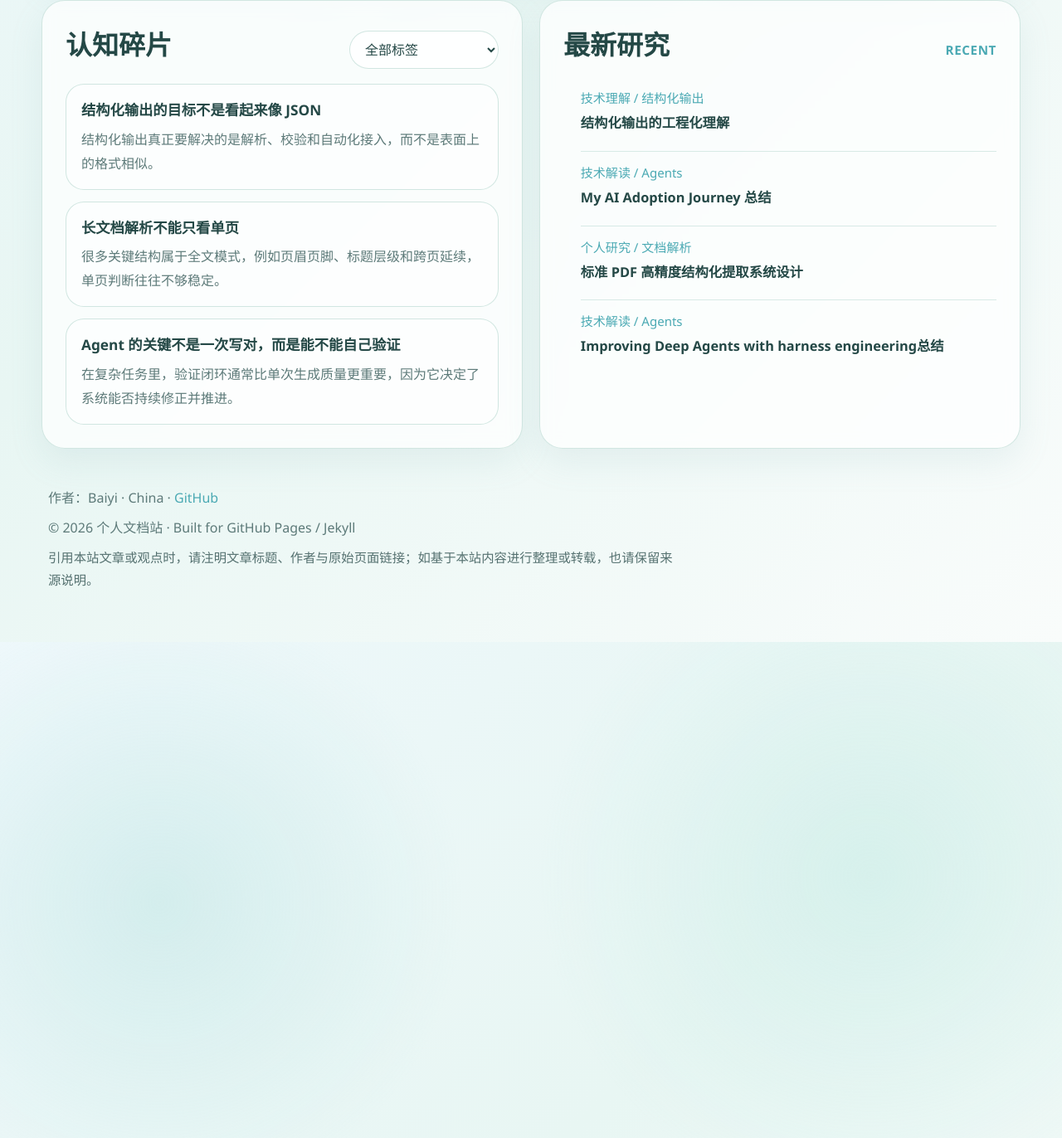
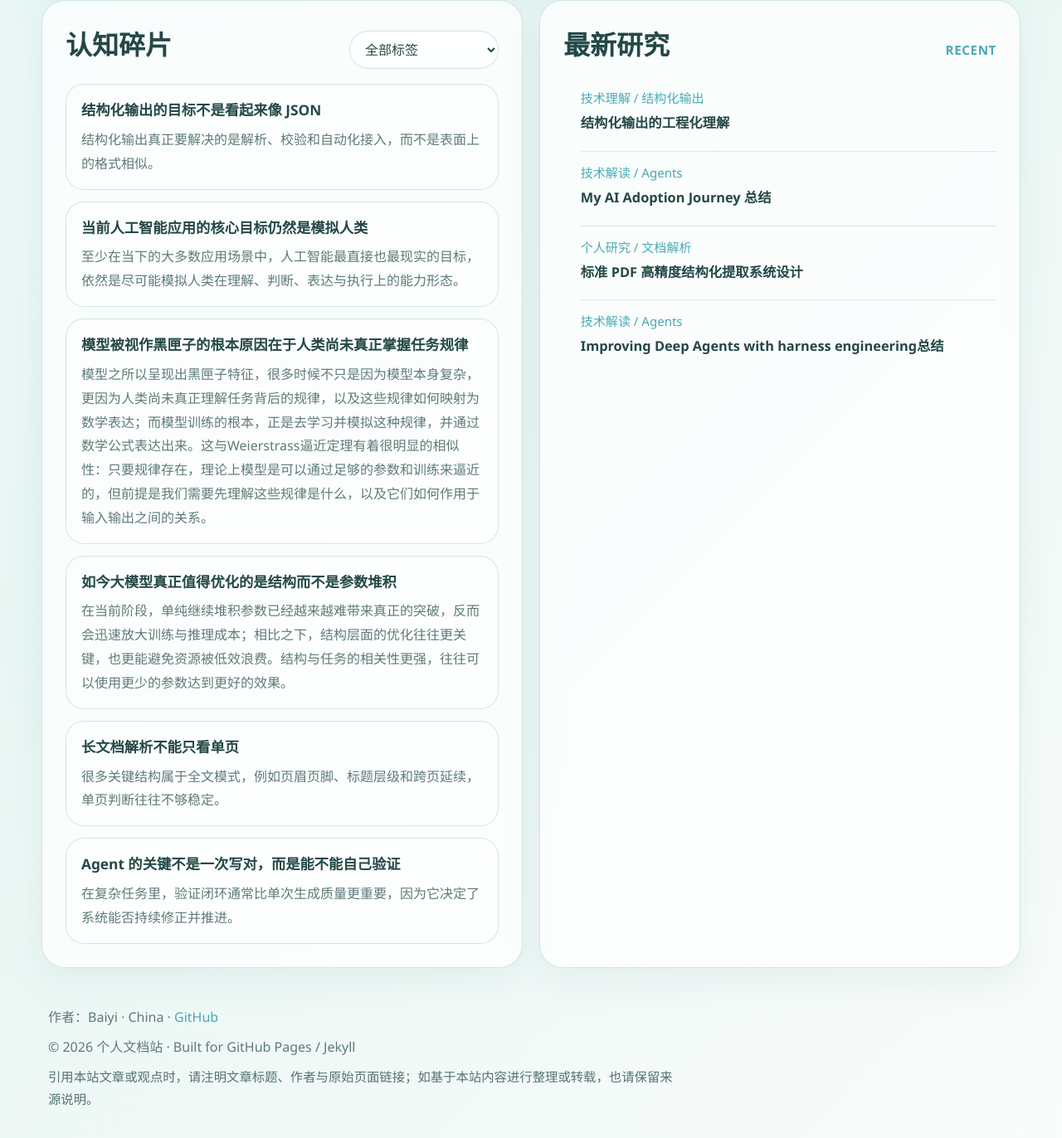
Before and after one commit to 8888-baiyi-8888/8888-baiyi-8888.github.io, a Jekyll site: the page built from index.md, in a window 1280 px wide and 1400 px high, scrolled down 795 px. Shown: the top 1372 px of the window at 83% size. Built offline with Jekyll 4.4.1, drawn with Linux system fonts in a browser that asks for light colours.

Commit message:
“认知碎片：增加内容”

```diff
--- a/_data/thought_fragments.yml
+++ b/_data/thought_fragments.yml
@@ -1,3 +1,30 @@
+- id: fragment-006
+  title: 如今大模型真正值得优化的是结构而不是参数堆积
+  summary: 在当前阶段，单纯继续堆积参数已经越来越难带来真正的突破，反而会迅速放大训练与推理成本；相比之下，结构层面的优化往往更关键，也更能避免资源被低效浪费。结构与任务的相关性更强，往往可以使用更少的参数达到更好的效果。
+  tags:
+    - 模型
+    - 优化
+  status: working
+  created_at: 2026-04-02
+
+- id: fragment-005
+  title: 模型被视作黑匣子的根本原因在于人类尚未真正掌握任务规律
+  summary: 模型之所以呈现出黑匣子特征，很多时候不只是因为模型本身复杂，更因为人类尚未真正理解任务背后的规律，以及这些规律如何映射为数学表达；而模型训练的根本，正是去学习并模拟这种规律，并通过数学公式表达出来。这与Weierstrass逼近定理有着很明显的相似性：只要规律存在，理论上模型是可以通过足够的参数和训练来逼近的，但前提是我们需要先理解这些规律是什么，以及它们如何作用于输入输出之间的关系。
+  tags:
+    - 模型
+    - 认知
+  status: working
+  created_at: 2026-04-02
+
+- id: fragment-004
+  title: 当前人工智能应用的核心目标仍然是模拟人类
+  summary: 至少在当下的大多数应用场景中，人工智能最直接也最现实的目标，依然是尽可能模拟人类在理解、判断、表达与执行上的能力形态。
+  tags:
+    - 人工智能
+    - 认知
+  status: working
+  created_at: 2026-04-02
+
 - id: fragment-003
   title: 结构化输出的目标不是看起来像 JSON
   summary: 结构化输出真正要解决的是解析、校验和自动化接入，而不是表面上的格式相似。
```
